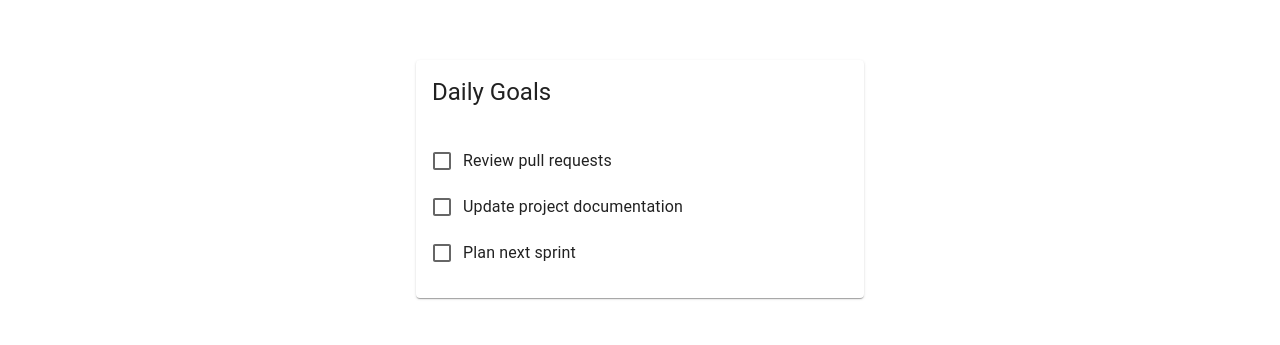
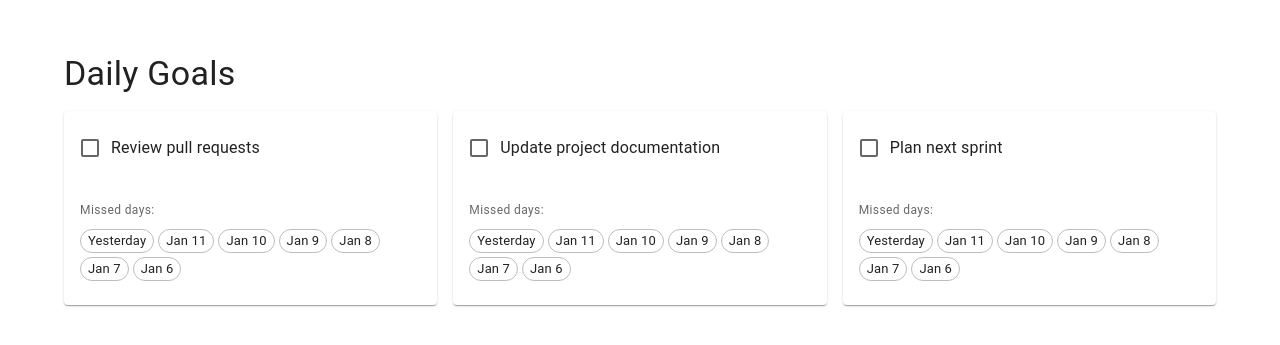
Before and after one commit to zettca/daily-debt, a React (Vite) app: page / in a window 1280 px wide. Shown: the part 221-566 px from the top of the page. Built offline with nearby package versions, Linux system fonts and the light colour scheme; some icons are missing.

Commit message:
feat: add todo cards

```diff
--- a/src/components/home.tsx
+++ b/src/components/home.tsx
@@ -1,29 +1,70 @@
+import Box from "@mui/material/Box";
 import Card from "@mui/material/Card";
 import CardContent from "@mui/material/CardContent";
 import CardHeader from "@mui/material/CardHeader";
 import Checkbox from "@mui/material/Checkbox";
+import Chip from "@mui/material/Chip";
 import FormControlLabel from "@mui/material/FormControlLabel";
+import Typography from "@mui/material/Typography";
 import confetti from "canvas-confetti";
 import { useLocalStorage } from "usehooks-ts";
 import type { DailyGoalItem } from "../types";
 import { ConfigureDialog } from "./settings";
 
 const defaultTodos: DailyGoalItem[] = [
-  { id: 1, text: "Review pull requests", completed: false },
-  { id: 2, text: "Update project documentation", completed: false },
-  { id: 3, text: "Plan next sprint", completed: false },
+  { id: 1, text: "Review pull requests", completedDates: [] },
+  { id: 2, text: "Update project documentation", completedDates: [] },
+  { id: 3, text: "Plan next sprint", completedDates: [] },
 ];
+
+const chipDateFormat = new Intl.DateTimeFormat(undefined, {
+  month: "short",
+  day: "numeric",
+});
+
+function formatDate(date: Date) {
+  return date.toISOString().split("T")[0];
+}
+
+function getDateDaysAgo(daysAgo: number) {
+  const date = new Date();
+  date.setDate(date.getDate() - daysAgo);
+  return formatDate(date);
+}
+
+function formatDisplayDate(dateString: string) {
+  const date = new Date(dateString + "T00:00:00");
+  const today = new Date();
+  const yesterday = new Date();
+  yesterday.setDate(yesterday.getDate() - 1);
+
+  if (formatDate(date) === formatDate(today)) {
+    return "Today";
+  } else if (formatDate(date) === formatDate(yesterday)) {
+    return "Yesterday";
+  } else {
+    return chipDateFormat.format(date);
+  }
+}
 
 export function ChecklistCard() {
   const [todos, setTodos] = useLocalStorage("daily-goals", defaultTodos);
+  const today = formatDate(new Date());
 
-  const toggleTodo = (id: number) => {
+  const toggleDate = (goalId: number, dateString: string) => {
     setTodos((prevTodos) => {
-      const newTodos = prevTodos.map((todo) =>
-        todo.id === id ? { ...todo, completed: !todo.completed } : todo,
-      );
+      const newTodos = prevTodos.map((goal) => {
+        if (goal.id !== goalId) return goal;
 
-      if (newTodos.every((todo) => todo.completed)) {
+        const isCompleted = goal.completedDates.includes(dateString);
+        const completedDates = isCompleted
+          ? goal.completedDates.filter((d) => d !== dateString)
+          : [...goal.completedDates, dateString];
+        return { ...goal, completedDates };
+      });
+
+      // Check if all goals are completed for today
+      if (newTodos.every((goal) => goal.completedDates.includes(today))) {
         confetti();
       }
 
@@ -31,41 +72,103 @@ export function ChecklistCard() {
     });
   };
 
-  // Sort todos: uncompleted first, completed at the end
+  // Get uncompleted dates for a goal (up to 7 days back)
+  const getUncompletedDates = (goal: DailyGoalItem): string[] => {
+    const uncompleted: string[] = [];
+    for (let i = 1; i <= 7; i++) {
+      const date = getDateDaysAgo(i);
+      if (!goal.completedDates.includes(date)) {
+        uncompleted.push(date);
+      }
+    }
+    return uncompleted;
+  };
+
+  // Sort todos: incomplete for today first
   const sortedTodos = [...todos].sort((a, b) => {
-    if (a.completed === b.completed) return 0;
-    return a.completed ? 1 : -1;
+    const aCompletedToday = a.completedDates.includes(today);
+    const bCompletedToday = b.completedDates.includes(today);
+    if (aCompletedToday === bCompletedToday) return 0;
+    return aCompletedToday ? 1 : -1;
   });
 
   return (
-    <Card className="w-full max-w-md">
-      <CardHeader
-        title="Daily Goals"
-        action={
+    <div className="w-full">
+      <Box className="flex justify-between items-center mb-4">
+        <Typography variant="h4" component="h1">
+          Daily Goals
+        </Typography>
         <ConfigureDialog
           initialTodos={todos}
           onSave={(newTodos) => {
-              setTodos(newTodos.map((todo) => ({ ...todo, completed: false })));
+            setTodos(
+              newTodos.map((todo) => ({
+                ...todo,
+                completedDates:
+                  todos.find((t) => t.id === todo.id)?.completedDates || [],
+              })),
+            );
           }}
+        />
+      </Box>
+      <div className="grid gap-4 md:grid-cols-2 lg:grid-cols-3">
+        {sortedTodos.map((goal) => {
+          const isCompletedToday = goal.completedDates.includes(today);
+          const uncompletedDates = getUncompletedDates(goal);
+
+          return (
+            <Card
+              key={goal.id}
+              className="transition-all"
+              sx={{
+                opacity: isCompletedToday ? 0.7 : 1,
+                borderLeft: isCompletedToday ? "4px solid" : "none",
+                borderColor: "success.main",
+              }}
+            >
+              <CardHeader
+                title={
+                  <FormControlLabel
+                    label={goal.text}
+                    control={
+                      <Checkbox
+                        checked={isCompletedToday}
+                        onChange={() => toggleDate(goal.id, today)}
+                        color="primary"
                       />
                     }
                   />
-      <CardContent>
-        <div className="grid gap-1 text-lg">
-          {sortedTodos.map((todo) => (
-            <FormControlLabel
-              key={todo.id}
-              control={
-                <Checkbox
-                  checked={todo.completed}
-                  onChange={() => toggleTodo(todo.id)}
+                }
               />
-              }
-              label={todo.text}
+              <CardContent className="space-y-2">
+                {uncompletedDates.length > 0 && (
+                  <>
+                    <Typography
+                      variant="caption"
+                      color="text.secondary"
+                      className="block mt-2 mb-1"
+                    >
+                      Missed days:
+                    </Typography>
+                    <div className="flex flex-wrap gap-1">
+                      {uncompletedDates.map((date) => (
+                        <Chip
+                          key={date}
+                          label={formatDisplayDate(date)}
+                          onClick={() => toggleDate(goal.id, date)}
+                          size="small"
+                          variant="outlined"
+                          color="default"
                         />
                       ))}
                     </div>
+                  </>
+                )}
               </CardContent>
             </Card>
           );
+        })}
+      </div>
+    </div>
+  );
 }
--- a/src/types.ts
+++ b/src/types.ts
@@ -4,5 +4,5 @@ export interface GoalItem {
 }
 
 export interface DailyGoalItem extends GoalItem {
-  completed: boolean;
+  completedDates: string[]; // Array of ISO date strings (YYYY-MM-DD)
 }
```
Lines whose indentation alone changed are shown as unchanged.
